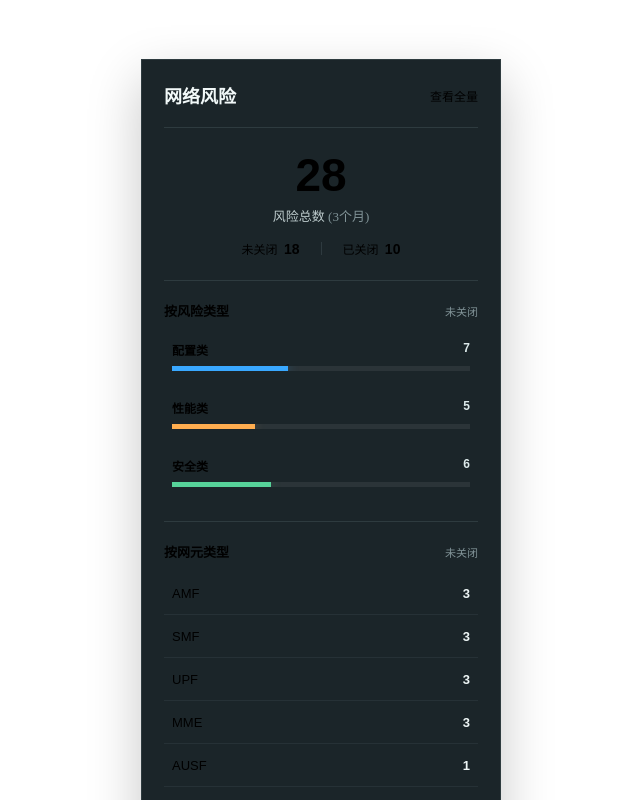
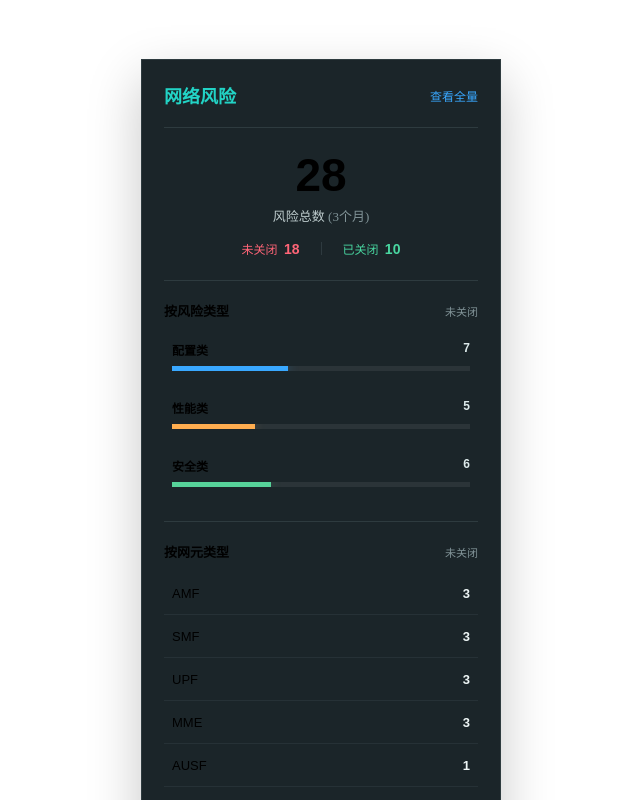
Before and after one commit to Yanran1Zhang/risk_card, a Vue app: page / in a window 1280 px wide. Shown: the top 800 px of the page, without its empty margins (319-959 px from the left). Built offline with nearby package versions, Linux system fonts and the light colour scheme.

Commit message:
fix: 修复标题/查看全量/未关闭/已关闭颜色被button inherit覆盖的问题

```diff
--- a/src/components/RiskOverviewCard.vue
+++ b/src/components/RiskOverviewCard.vue
@@ -345,9 +345,9 @@ onBeforeUnmount(() => {
 
 .risk-card { padding: 22px; border: 1px solid var(--line); background: rgba(13,24,28,.94); box-shadow: 0 20px 50px rgba(0,0,0,.22); }
 .risk-card__header { display: flex; align-items: flex-start; justify-content: space-between; padding-bottom: 18px; border-bottom: 1px solid var(--line); }
-.risk-card__header h2 { margin: 0; color: #f1f8f8; font-size: 18px; }
-.view-all { display: flex; align-items: center; gap: 2px; padding: 5px 0; border: 0; background: none; color: #7bcaff; font-size: 12px; cursor: pointer; }
-.view-all:hover { color: #b8e5ff; }
+.risk-card__header h2 { margin: 0; color: var(--cyan); font-size: 18px; }
+.risk-overview .view-all { display: flex; align-items: center; gap: 2px; padding: 5px 0; border: 0; background: none; color: var(--blue); font-size: 12px; cursor: pointer; }
+.risk-overview .view-all:hover { color: #7bcaff; }
 
 .risk-total { padding: 24px 0 22px; text-align: center; }
 .risk-total__number { display: inline-flex; align-items: flex-start; gap: 2px; padding: 0 6px; border: 0; background: transparent; cursor: pointer; }
@@ -358,8 +358,8 @@ onBeforeUnmount(() => {
 .risk-total__status { display: flex; align-items: center; justify-content: center; gap: 15px; }
 .status-link { border: 0; background: transparent; font-size: 12px; cursor: pointer; }
 .status-link strong { margin-left: 3px; font-size: 14px; }
-.status-link--open { color: #ff6577; }
-.status-link--closed { color: #49d6a0; }
+.risk-overview .status-link--open { color: #ff6577; }
+.risk-overview .status-link--closed { color: #49d6a0; }
 .status-link:hover { filter: brightness(1.25); }
 .status-divider { width: 1px; height: 13px; background: var(--line); }
 
```
